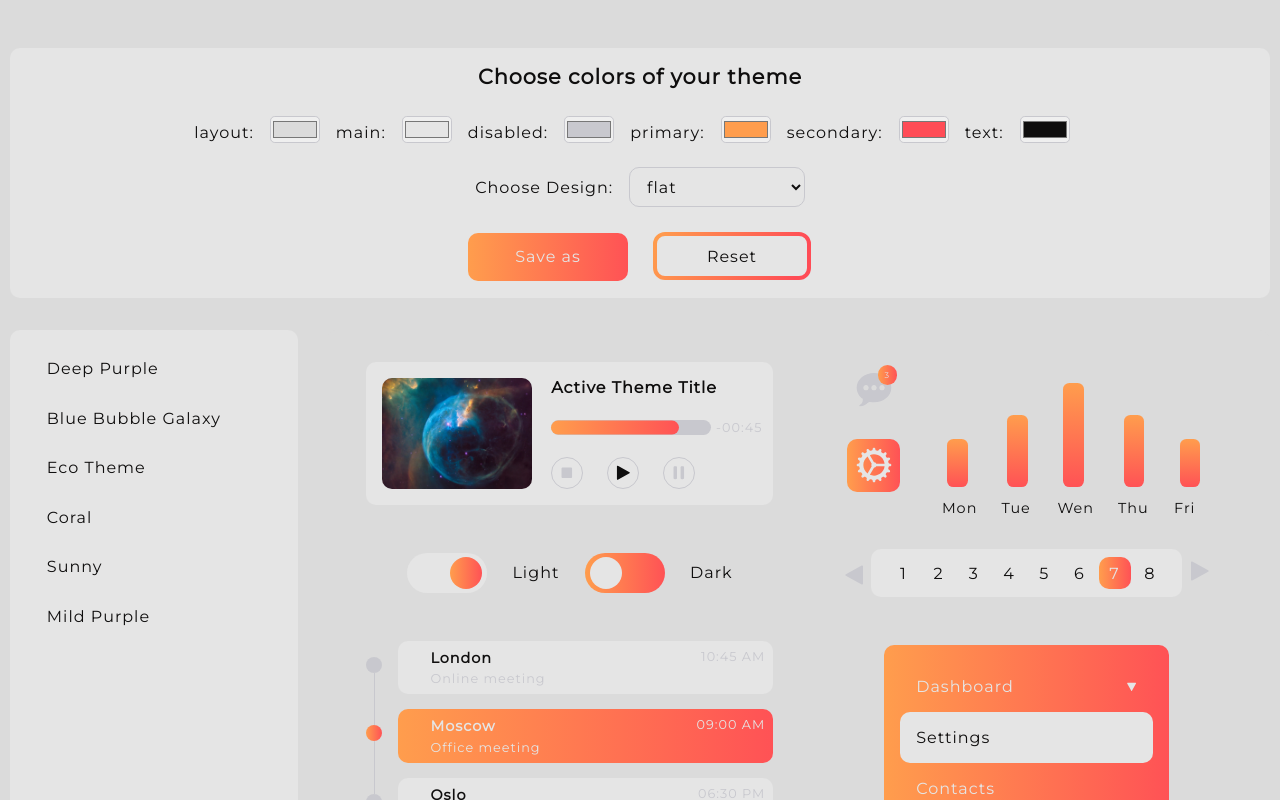
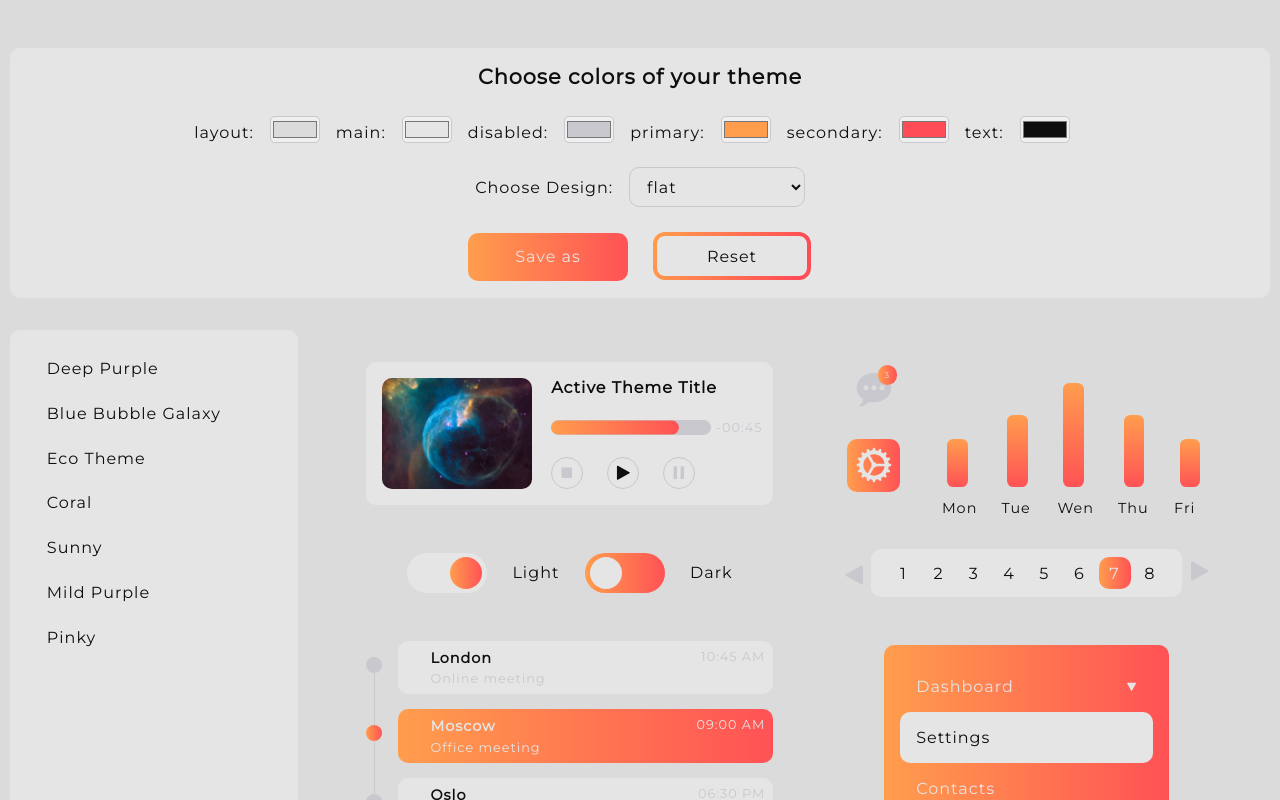
Before and after one commit to JulVBar/InterfaceApp, a React (Create React App) app: page / in a window 1280 px wide. Built offline with nearby package versions, Linux system fonts and the light colour scheme.

Commit message:
missing hover  fixed

```diff
--- a/src/components/ThemeSidebar/themeSidebar.scss
+++ b/src/components/ThemeSidebar/themeSidebar.scss
@@ -10,22 +10,6 @@
 
     ul {
         list-style: none;
-
-        &:not(:last-child) {
-            margin-bottom: 2rem;
-        }
-
-        li {
-            min-height: 2.8rem;
-            padding: 0.3rem 0.3rem 0.3rem 1rem;
-            display: flex;
-            align-items: center;
-            border-radius: $standard-br;
-        }
-
-        li:not(:last-child) {
-            margin-bottom: 0.3rem;
-        }
     }
 
     h2 {
@@ -37,16 +21,16 @@
 .themeItem {
     display: flex;
     justify-content: space-between;
-
-    &.themeActive {
-        span {
-            transform: scale(1.1);
-        }
-    }
+    min-height: 2.8rem;
+    align-items: center;
+    border-radius: $standard-br;
+    padding-left: 1rem;
 
     span {
-        display: block;
+        display: flex;
+        align-items: center;
         width: 90%;
+        min-height: 2.8rem;
         cursor: pointer;
         transition: transform 0.2s linear;
         padding-left: 0.3rem;
@@ -54,9 +38,18 @@
         &:hover {
             transform: scale(1.1);
         }
+
+        &:not(:last-child) {
+            margin-bottom: 0.3rem;
+        }
+    }
+
+    &.themeActive {
+        span {
+            transform: scale(1.1);
+        }
     }
 }
-
 
 .themeItemIcon {
     width: 1.5rem;
@@ -66,6 +59,6 @@
     transition: all 0.2s linear;
 
     &:hover {
-        fill: black;
+        fill: rgba(0, 0, 0, 0.764);
     }
 }
--- a/src/constants/themesConstants.js
+++ b/src/constants/themesConstants.js
@@ -71,4 +71,16 @@ export const THEMES = [
             text:"#8a8690",
         },
     },
+    {
+        title: 'Pinky',
+        deletable: false,
+        colors: {
+            layout:"#fed9d0",
+            main:"#fce7e2",
+            disabled:"#C8C8CE",
+            primary:"#f6a673",
+            secondary:"#d162c9",
+            text:"#0F0E0E",
+        },
+    },
 ]
```
Also changed, not shown: 1 other file (tests, documents, lock files or other folders).
